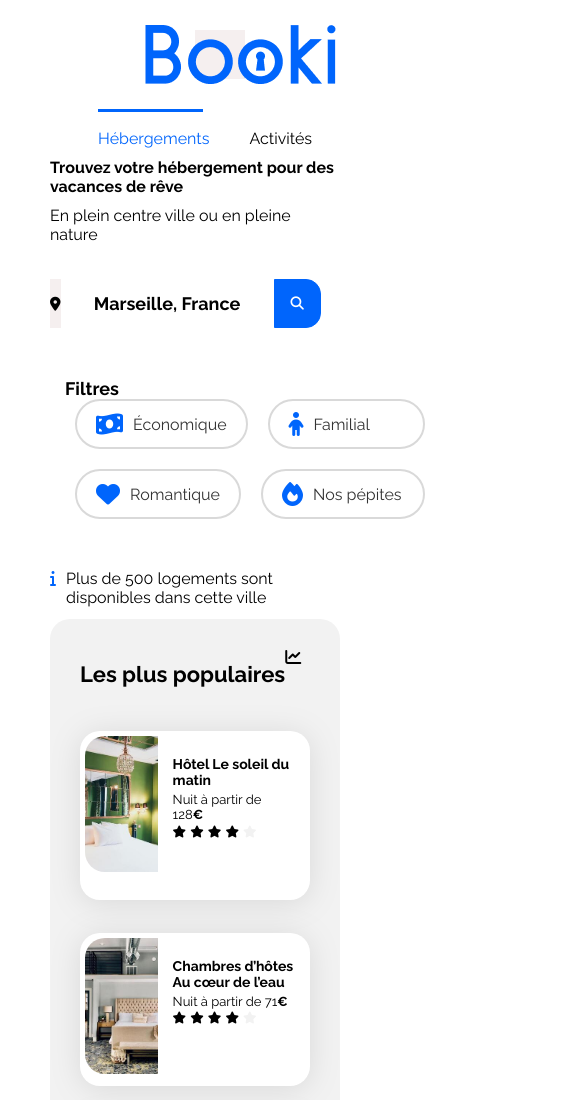
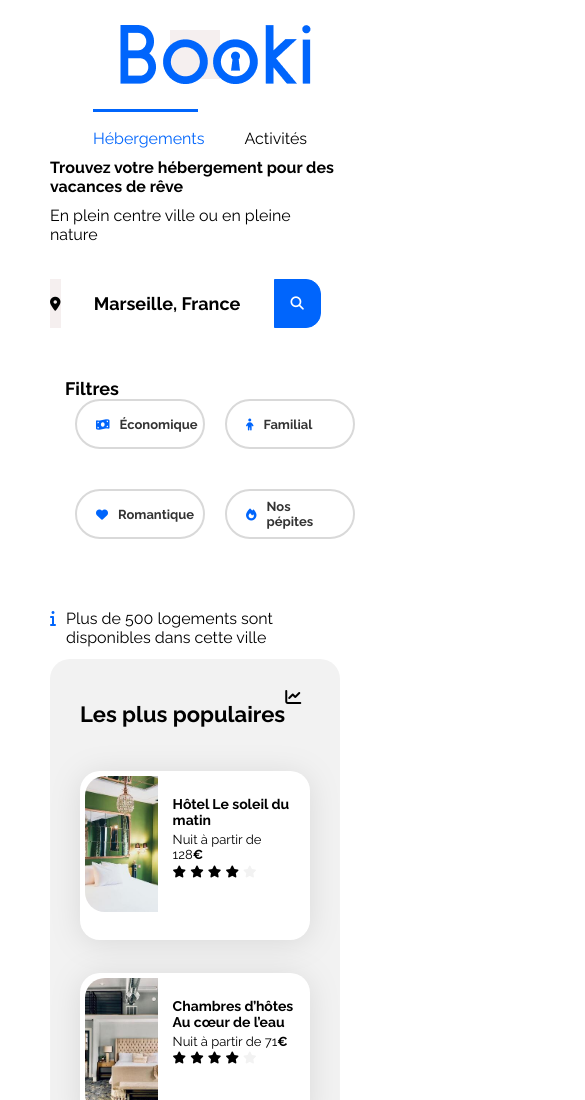
Before and after one commit to MarwenCode/projet-2-Booki-OC, a plain HTML site: page index.html in a window 390 px wide. Shown: the top 1100 px of the page, 585 px wide, since content can reach past the window. Drawn offline with Linux system fonts and the light colour scheme.

Commit message:
add media queries

```diff
--- a/css/style.css
+++ b/css/style.css
@@ -194,6 +194,7 @@ header .logo img {
   display: flex;
   justify-content: space-between;
   align-items: center;
+
 }
 
 .filtre {
@@ -225,6 +226,7 @@ header .logo img {
   padding: 4px 19px;
   align-items: center;
   gap: 10px;
+  font-weight: 600;
 }
 
 .filtreAll a {
@@ -521,7 +523,18 @@ a {
   }
   .main-container {
     width: 100%;
+    overflow-x: auto;
   }
+
+
+  .filtreAll {
+    width: 100%;
+  }
+  .filtreAll ul {
+    width: 500px;
+  }
+
+
 
   .menus {
     margin-right: 80px;
@@ -542,6 +555,7 @@ a {
     flex-direction: column;
     align-items: flex-start;
 
+
   }
 
   .filtre {
@@ -560,6 +574,7 @@ a {
   .filtreAll ul li {
     flex: 1;
     width: 90%;
+
   }
 
   .fas {
@@ -642,13 +657,10 @@ a {
 
 @media (max-width: 768px) {
 
-  /* .main-container {
+  .main-container {
 
-    display: flex;
-    flex-direction: column;
-    align-items: center;
-    justify-content: center;
-  } */
+    overflow-x: hidden;
+  }
 
 
 
@@ -658,11 +670,30 @@ a {
     max-width: calc(100% - 30px);
   }
 
+
   .filtreAll ul {
     display: flex;
     flex-wrap: wrap;
     justify-content: space-between;
     max-width: 350px;
+
+  }
+
+  /* .filtreAll ul li {
+    width: 120px;
+    font-weight: 600;
+  } */
+
+  .filtreAll ul li {
+    width: calc(50% - 10px); /* Adjust the width and spacing as needed */
+    font-size: small;
+    gap: 20px;
+    margin-bottom: 20px; /* Add margin between rows */
+  }
+
+  .filtreAll ul li i {
+    font-size: 12px;
+    font-weight: 600; /* Adjust the font size for smaller icons */
   }
 
 
@@ -676,7 +707,7 @@ a {
     flex-wrap: wrap;
 
     justify-content: center;
-    margin-left: 50px;
+    /* margin-left: 50px; */
     align-items: center;
   }
 
@@ -685,16 +716,18 @@ a {
   }
 
   .menus {
-    margin-right: 30px;
+    margin-left: 40px;
     margin-top: 20px;
+
   }
 
-    /* Hide the text on mobile */
+
+
     .search-bar button .text {
       display: none;
     }
 
-    /* Show the icon on mobile */
+
     .search-bar button .icon{
       display: inline;
 
@@ -754,6 +787,24 @@ a {
     }
 
 }
+
+
+
+
+@media (max-width: 480px) {
+  .filtreAll ul {
+    max-width: 280px;
+    font-weight: 600;
+  }
+}
+
+
+
+
+
+
+
+
 
 
 
```
